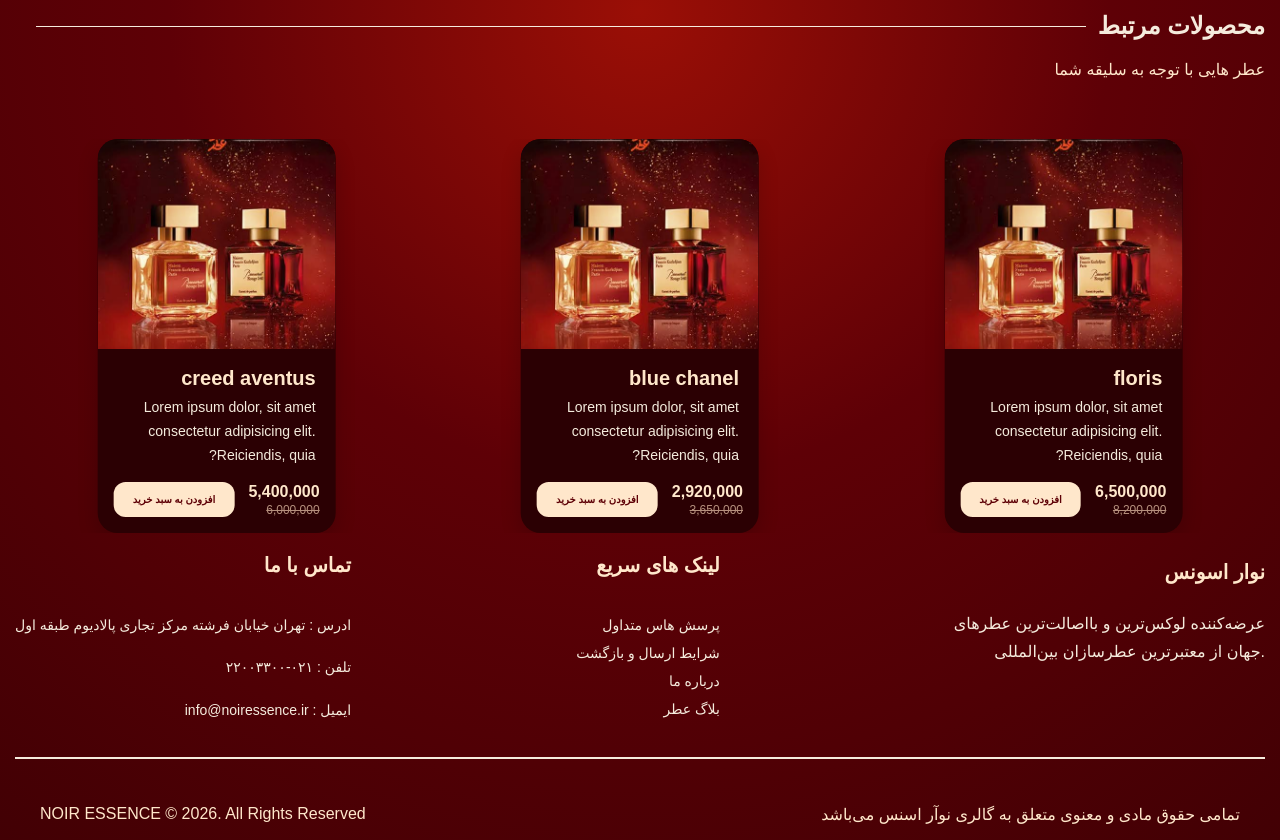
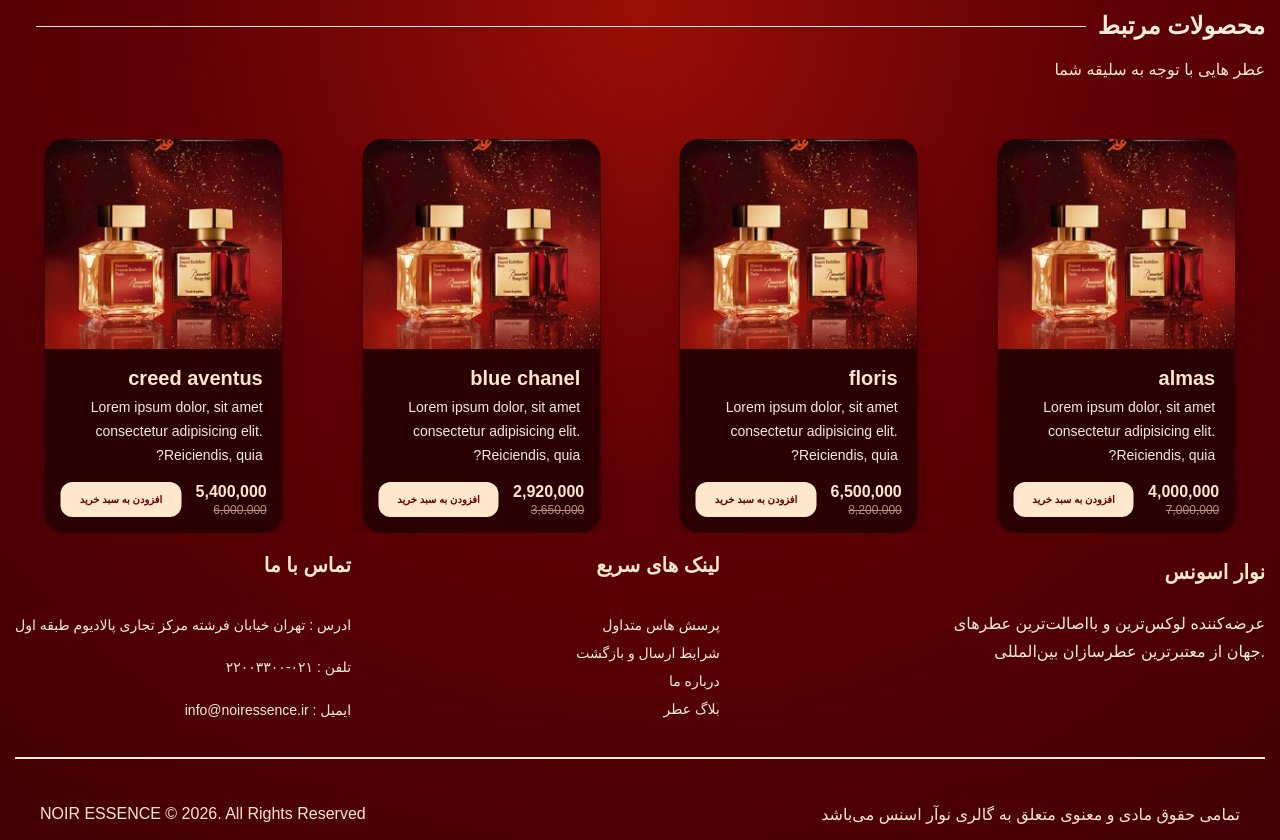
Before and after one commit to MojibYousefi/microservice-shop, a React (Vite) app in the folder frontend/: page /product/1 in a window 1280 px wide. Shown: the part 820-1660 px from the top of the page. Built offline with nearby package versions, Linux system fonts and the light colour scheme.

Commit message:
productdetail: The issue with related products has been resolved

```diff
--- a/frontend/src/component/productDetail/productDetail.jsx
+++ b/frontend/src/component/productDetail/productDetail.jsx
@@ -346,7 +346,7 @@
               },
 
               1200: {
-                slidesPerView: 3,
+                slidesPerView: 4,
                 spaceBetween: 20
               }
             }}
```
